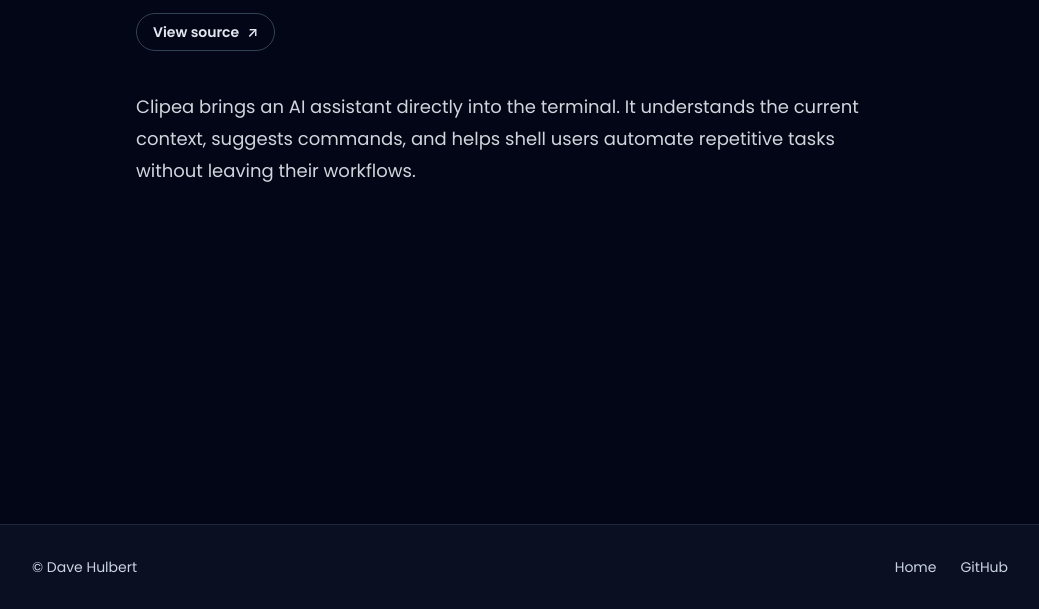
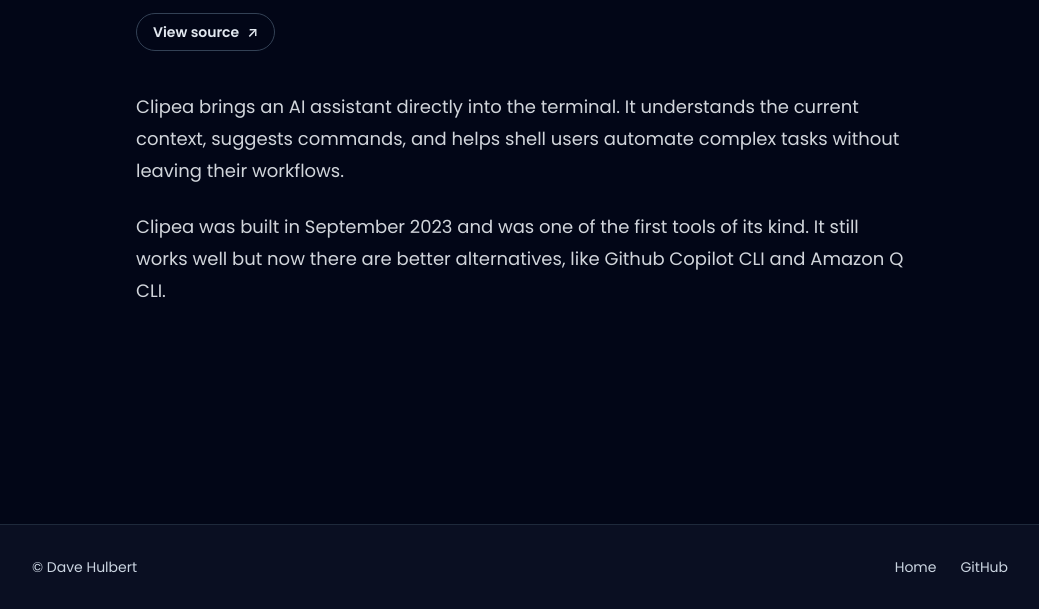
Before and after one commit to dave1010/dave.engineer, an Eleventy site: page content/work/clipea.md in a window 1280 px wide. Shown: the part 191-800 px from the top of the page, without its empty margins (120-1159 px from the left). Built offline with nearby package versions, Linux system fonts and the light colour scheme; Eleventy itself is replaced by a stand-in of ours; files that its build step writes are made by us from their sources.

Commit message:
Revise Clipea description and alternatives
Updated description to reflect improved capabilities and alternatives.

```diff
--- a/content/work/clipea.md
+++ b/content/work/clipea.md
@@ -9,4 +9,6 @@
 order: 2
 ---
 Clipea brings an AI assistant directly into the terminal. It understands the current context, suggests commands, and helps
-shell users automate repetitive tasks without leaving their workflows.
+shell users automate complex tasks without leaving their workflows.
+
+Clipea was built in September 2023 and was one of the first tools of its kind. It still works well but now there are better alternatives, like Github Copilot CLI and Amazon Q CLI.
```
